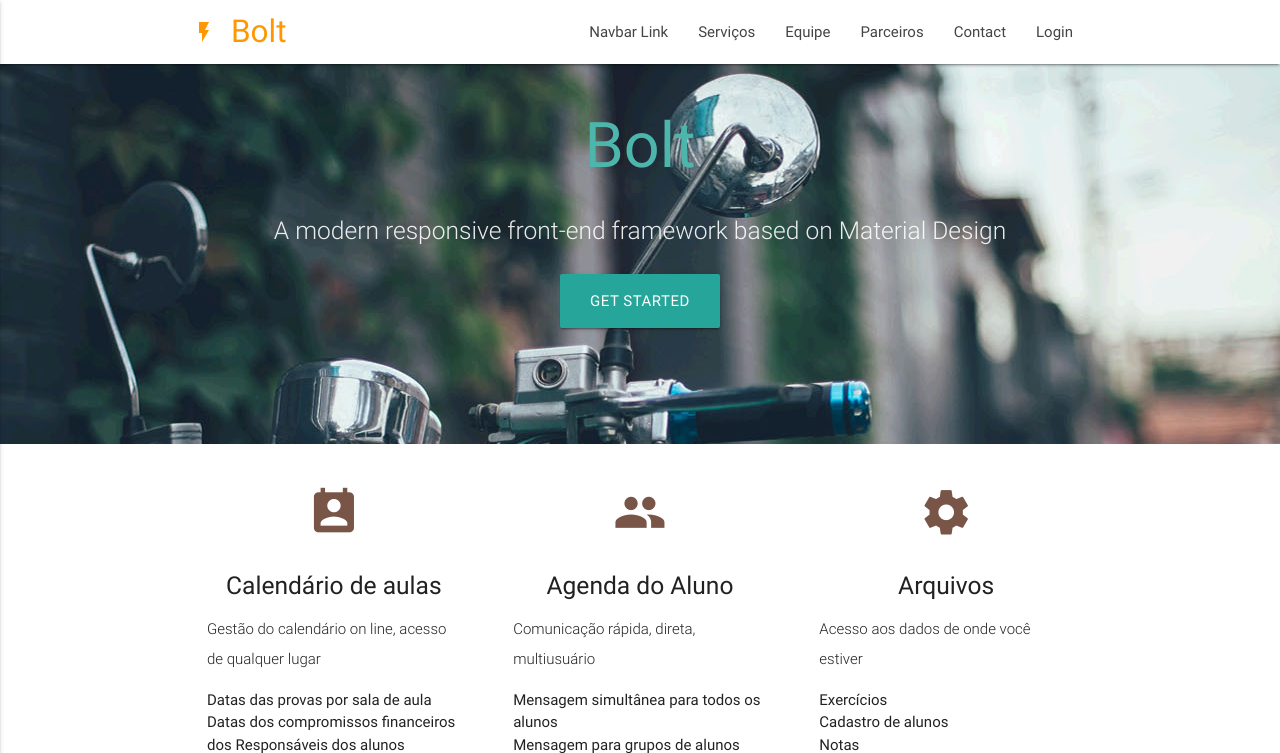
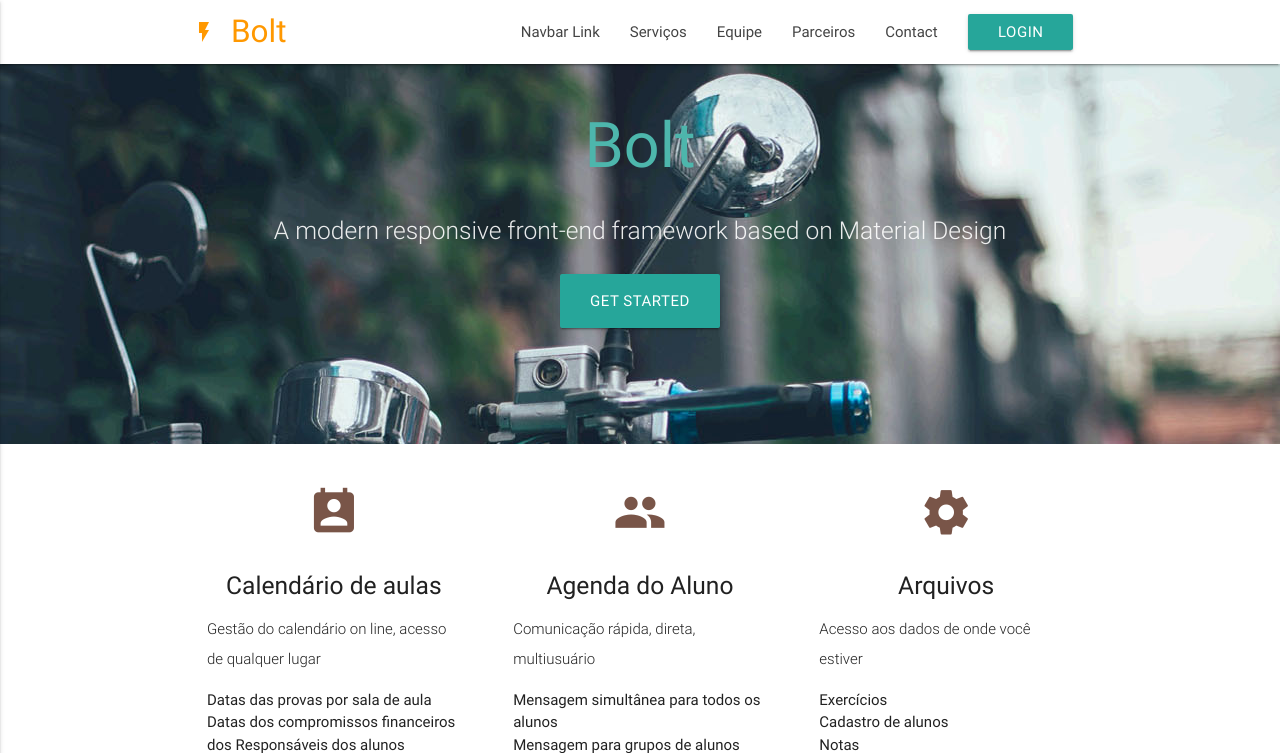
Before and after one commit to FabianoAlmeidaMelo/escolar, a Django app: page / in a window 1280 px wide. Shown: the top 753 px of the page. Run offline with Django 3.2, Linux system fonts and the light colour scheme; parts of the project's set-up code (start-up, migrations or seed data) failed here and were passed over; some libraries are stand-ins or nearby versions.

Commit message:
ref #5 botão para login

```diff
--- a/escolar/core/templates/base.html
+++ b/escolar/core/templates/base.html
@@ -24,7 +24,7 @@
         <li><a href="#section-team">Equipe</a></li>
         <li><a href="#section-works">Parceiros</a></li>
         <li><a href="#section-contact">Contact</a></li>
-        <li><a href="{% url 'login' %}">Login</a></li>
+        <li><a href="{% url 'login' %}" class="waves-effect waves-light btn">Login</a></li>
       </ul>
 
       <ul id="nav-mobile" class="side-nav">
--- a/escolar/core/templates/index.html
+++ b/escolar/core/templates/index.html
@@ -23,7 +23,7 @@
         <li><a href="#section-team">Equipe</a></li>
         <li><a href="#section-works">Parceiros</a></li>
         <li><a href="#section-contact">Contact</a></li>
-        <li><a href="{% url 'login' %}">Login</a></li>
+        <li><a href="{% url 'login' %}" class="waves-effect waves-light btn">Login</a></li>
       </ul>
 
       <ul id="nav-mobile" class="side-nav">
@@ -32,7 +32,7 @@
         <li><a href="#section-team">Equipe</a></li>
         <li><a href="#section-works">Parceiros</a></li>
         <li><a href="#section-contact">Contact</a></li>
-        <li><a href="{% url 'login' %}">Login</a></li>
+        <li><a href="{% url 'login' %}" class="waves-effect waves-light btn">Login</a></li>
       </ul>
       <a href="#" data-activates="nav-mobile" class="button-collapse"><i class="material-icons">menu</i></a>
     </div>
```
